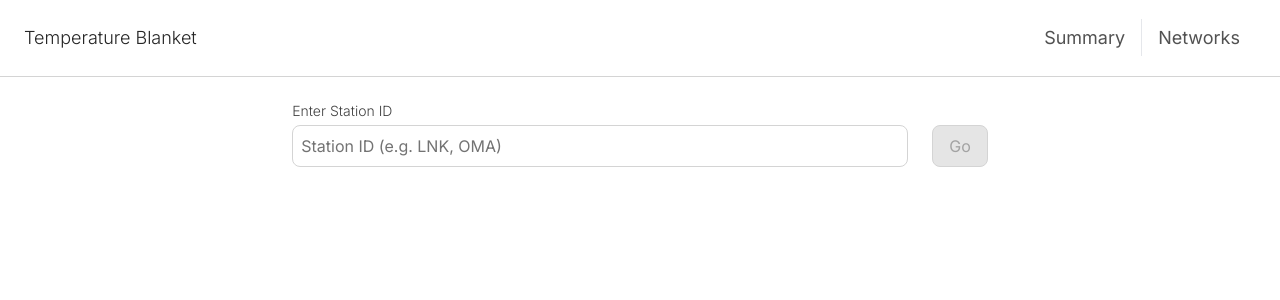
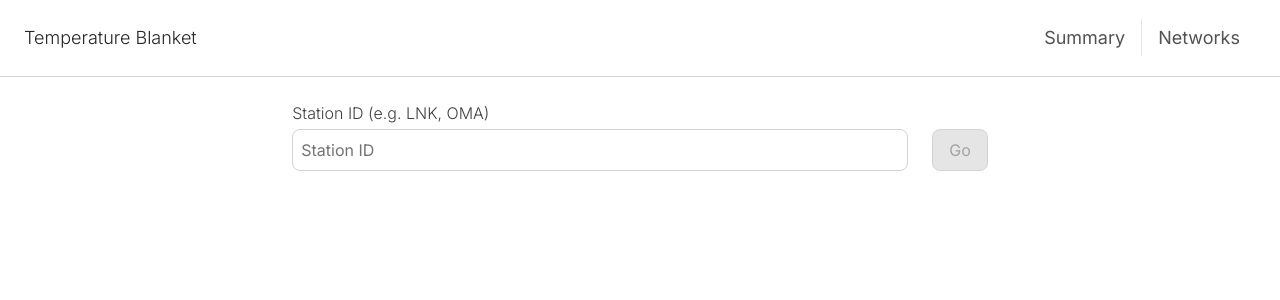
Before and after one commit to colevoss/temp-blanket-frontend, a Next.js app: page / in a window 1280 px wide. Shown: the top 300 px of the page. Built offline with nearby package versions, Linux system fonts and the light colour scheme.

Commit message:
capitalize search

```diff
--- a/src/components/station/header.tsx
+++ b/src/components/station/header.tsx
@@ -11,7 +11,7 @@ export default function StationHeader({ station }: Props) {
     <div className="rounded-xl dark:border-0 border-1 border dark:border-neutral-500 p-6 space-y-4 dark:bg-neutral-800">
       <div className="flex flex-row justify-between items-end border-1 border-b dark:border-neutral-500 pb-4">
         <div className="flex flex-row">
-          <h1 className="xl:text-6xl md:text-3xl sm:text-xl font-light">{station.name}</h1>
+          <h1 className="xl:text-6xl md:text-3xl sm:text-2xl font-light">{station.name}</h1>
 
           <div className="font-thin mx-1 dark:text-neutral-400 sm:text-xs lg:text-sm">
             {station.state}
@@ -20,7 +20,7 @@ export default function StationHeader({ station }: Props) {
 
         <Link href={`/summary/${station.id}`}>
           <div className="rounded-md bg-gray-100 dark:bg-neutral-700 dark:text-white p-2 font-bold">
-            <h3 className="lg:text-2xl md:text-xl sm:text-sm font-thin">{station.id}</h3>
+            <h3 className="lg:text-2xl md:text-xl sm:text-sm xs:text-xs font-thin">{station.id}</h3>
           </div>
         </Link>
       </div>
--- a/src/components/station/station-search.tsx
+++ b/src/components/station/station-search.tsx
@@ -21,13 +21,14 @@ export default function SummaryPage() {
       }}
     >
       <div className="w-1/2 flex flex-col space-y-1">
-        <label htmlFor="station-search" className="dark:text-neutral-300 text-neutral-700 text-sm font-light">
-          Enter Station ID
+        <label htmlFor="station-search" className="dark:text-neutral-300 text-neutral-700 text-md font-light">
+          Station ID  (e.g. LNK, OMA)
         </label>
 
         <input
           id="station-search"
-          className="bg-white
+          className="
+            bg-white
             flex-1
             dark:bg-neutral-900
             p-2
@@ -41,8 +42,8 @@ export default function SummaryPage() {
             rounded-lg
           "
           value={station}
-          placeholder="Station ID (e.g. LNK, OMA)"
-          onChange={(e) => setStation(e.target.value)}
+          placeholder="Station ID"
+          onChange={(e) => setStation(e.target.value.toUpperCase())}
         />
       </div>
 
```
Lines whose indentation alone changed are shown as unchanged.
